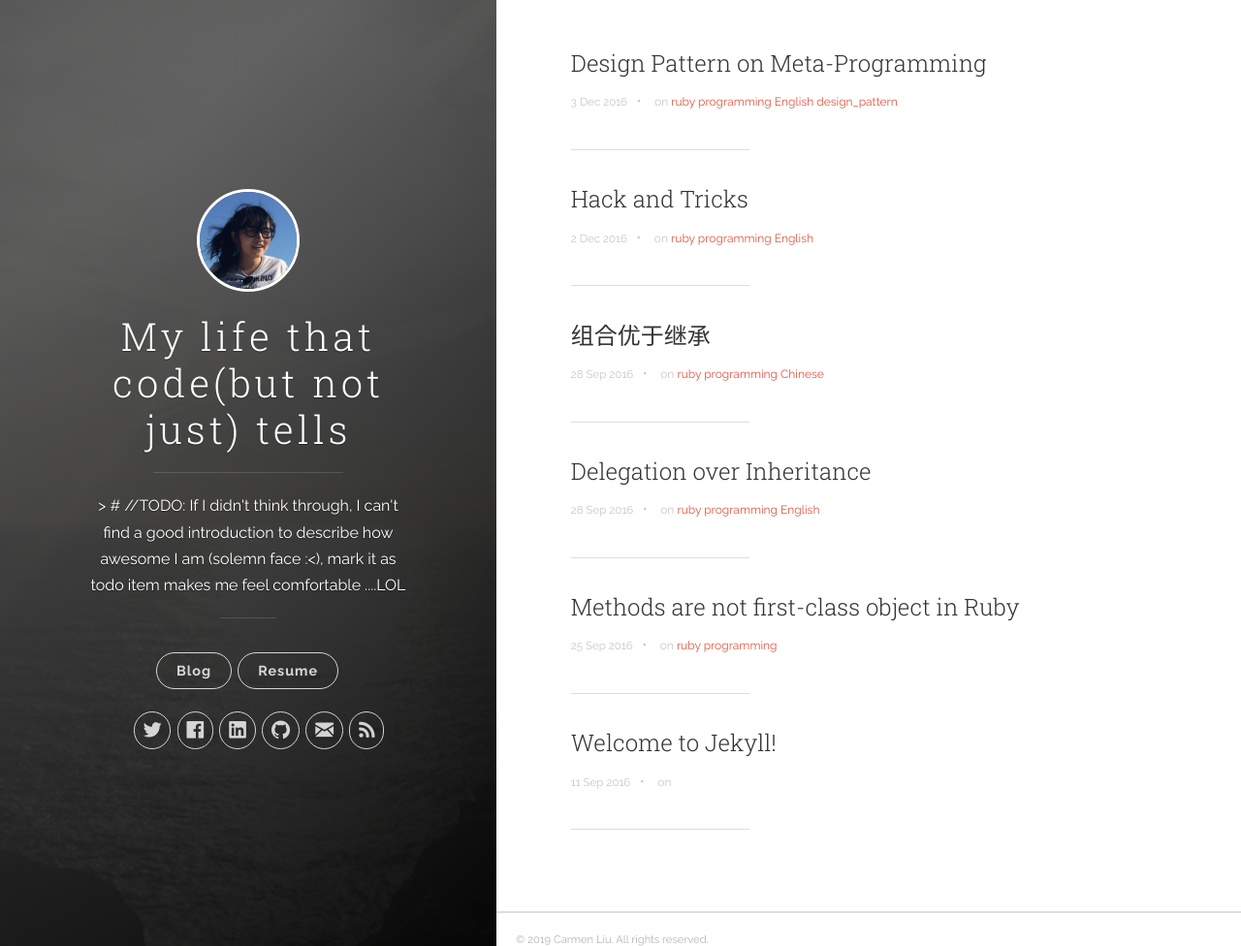
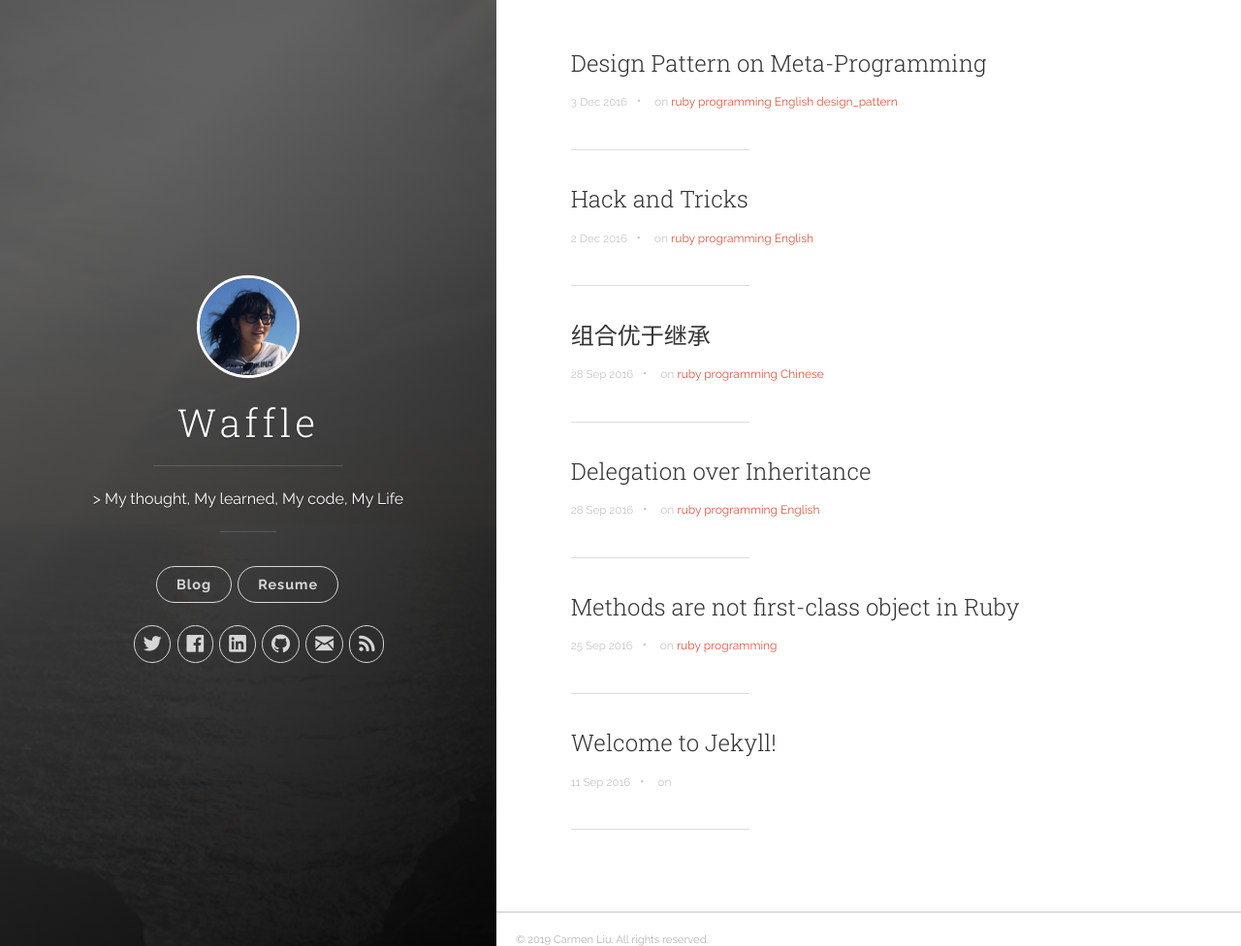
Before and after one commit to carmen0208/carmen0208.github.io, a Jekyll site: the page built from index.html, in a window 1280 px wide and 976 px high. Shown: the whole window at 97% size. Built offline with Jekyll 4.4.1, drawn with Linux system fonts in a browser that asks for light colours; nearby versions of some CDN libraries; the list of posts is cut into pages by our own code.

Commit message:
update info

```diff
--- a/_config.yml
+++ b/_config.yml
@@ -13,15 +13,14 @@
 # you will see them accessed via {{ site.title }}, {{ site.email }}, and so on.
 # You can create any custom variable you would like, and they will be accessible
 # in the templates via {{ site.myvariable }}.
-title: My life that code(but not just) tells
-description: "> # //TODO: If I didn't think through, I can't find a good introduction to describe how awesome
-I am (solemn face :<), mark it as todo item makes me feel comfortable ....LOL"
+title: Waffle
+description: "> My thought, My learned, My code, My Life"
 baseurl: '' # the subpath of your site, e.g. /blog
 url: "http://carmen0208.github.io" # the base hostname & protocol for your site
 disqus_shortname: 'carmen0208-github-io'
 author:
   name: 'Carmen Liu'
-  email: dearsorry442@gmail.com
+  email: carmen.liujia@gmail.com
   facebook_username: carmen.liu.7355
   linkedin_username:  carmen-liu-ninja
   twitter_username: carmen0208
```
